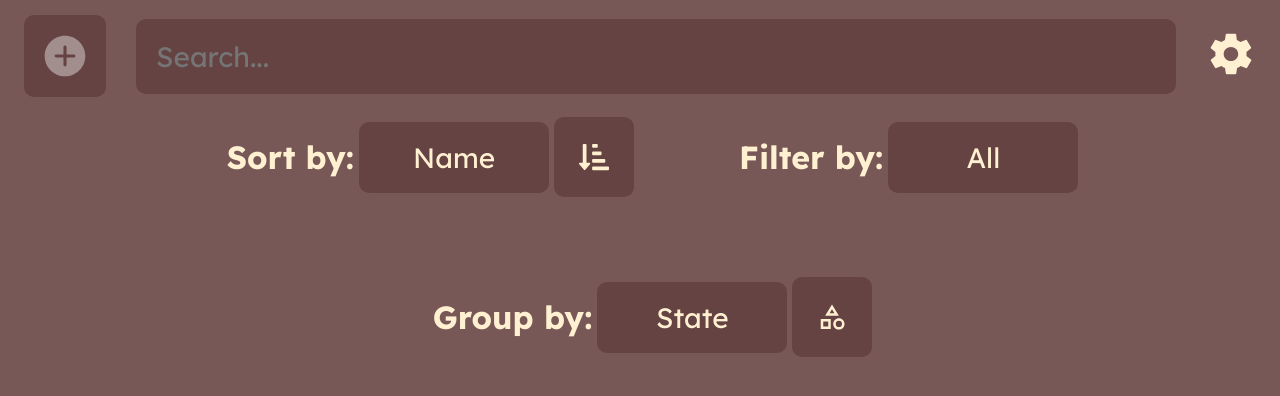
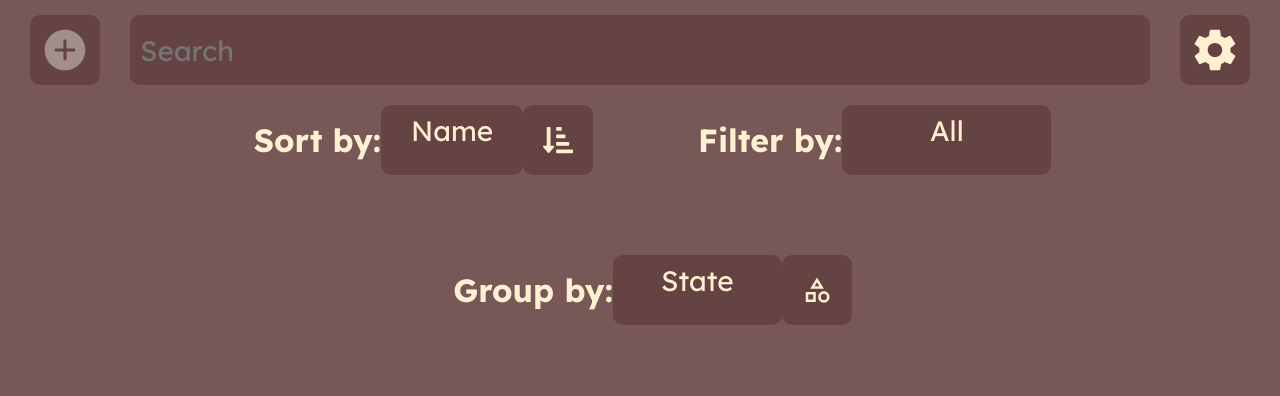
Before and after one commit to BigPeanutFromStudio/GameLog, a React (Vite) app: page / in a window 1280 px wide. Shown: the top 396 px of the page. Built offline with nearby package versions, Linux system fonts and the light colour scheme; a web font is replaced by a local one.

Commit message:
Seperated form imputs into components

```diff
--- a/src/App.tsx
+++ b/src/App.tsx
@@ -11,10 +11,9 @@ import {
 import { useSettingsContext } from './context/SettingsContext';
 import { GlobalStyle } from './components/GlobalStyles.tsx';
 
-// TODO: Add support for custom local images
 // TODO: Better scaling cards (text, ratings, gaps, etc.)
+// TODO: Add vertical scaling for cards
 // TODO: Make it look better for the love of god please sometimes it's an eyesore mate, can you just put a little time into making it consistent bro? (fonts, inputs etc.). Maybe try to make every form element into its own. Vertical not horizontal. Add responsivness.
-// TODO: Fix display not refreshing on importing data
 
 const initialGames = JSON.parse(localStorage.getItem('games') || '[]');
 function App() {
@@ -179,7 +178,7 @@ function App() {
     <GameProvider value={gameContextValue}>
       <GlobalStyle theme={theme} />
       <Wrapper>
-        <Display setSearch={setSearch} games={sortedGames} />
+        <Display search={search} setSearch={setSearch} games={sortedGames} />
       </Wrapper>
     </GameProvider>
   );
--- a/src/components/AddGameForm.tsx
+++ b/src/components/AddGameForm.tsx
@@ -143,6 +143,7 @@ const Wrapper = styled.div`
     position: relative;
     width: 400px;
     height: inherit;
+    margin: 10px;
     background-color: var(--primary-color);
     border-radius: var(--border-radius);
     cursor: pointer;
--- a/src/components/Display.tsx
+++ b/src/components/Display.tsx
@@ -1,17 +1,20 @@
 import styled from 'styled-components';
 import Card from './Card';
-import AddGameBtn from './AddGameBtn';
 import { DisplayProps, game, states } from '../types';
 import { FaSortAmountDownAlt, FaSortAmountDown } from 'react-icons/fa';
 import { MdCategory, MdOutlineCategory } from 'react-icons/md';
-import { IoMdSettings } from 'react-icons/io';
+import { IoIosAddCircle, IoMdSettings } from 'react-icons/io';
 import { useGameContext } from '../context/GameContext';
 import { useSettingsContext } from '../context/SettingsContext';
 import { useState } from 'react';
 import { createPortal } from 'react-dom';
 import SettingsMenu from './SettingsMenu';
+import AddGameForm from './AddGameForm';
+import Button from './UI/Button';
+import Input from './UI/Input';
+import Select from './UI/Select';
 
-const Display = ({ games, setSearch }: DisplayProps) => {
+const Display = ({ games, setSearch, search }: DisplayProps) => {
   const { deleteGame } = useGameContext();
   const {
     filter,
@@ -27,7 +30,12 @@ const Display = ({ games, setSearch }: DisplayProps) => {
     cardScale,
   } = useSettingsContext();
 
-  const [showModal, setShowModal] = useState(false);
+  const [showSettingsModal, setShowSettingsModal] = useState(false);
+  const [showAddGameFormModal, setShowAddGameFormModal] = useState(false);
+
+  const handleShowAddGameFormModal = () => {
+    setShowAddGameFormModal(!showAddGameFormModal);
+  };
 
   const handleSearchChange = (e: React.ChangeEvent<HTMLInputElement>) => {
     setSearch(e.target.value);
@@ -98,92 +106,104 @@ const Display = ({ games, setSearch }: DisplayProps) => {
 
   return (
     <Wrapper $cardWidth={cardScale[0]}>
-      {showModal &&
+      {showAddGameFormModal &&
         createPortal(
-          <SettingsMenu setShowModal={setShowModal} />,
+          <AddGameForm setShowModal={setShowAddGameFormModal} />,
+          document.body
+        )}
+      {showSettingsModal &&
+        createPortal(
+          <SettingsMenu setShowModal={setShowSettingsModal} />,
           document.body
         )}
       <div className='options'>
         <div className='form'>
           <div className='search-bar'>
-            <AddGameBtn />
-            <input
+            <Button
+              icon={
+                <IoIosAddCircle
+                  size={50}
+                  color='rgba(255, 255, 255, 0.4)'
+                  style={{ transform: 'inherit', transition: 'inherit' }}
+                />
+              }
+              onClick={handleShowAddGameFormModal}
+            />
+            <Input
               type='text'
-              placeholder='Search...'
+              placeholder='Search'
               onChange={handleSearchChange}
+              name='search'
+              value={search ?? ''}
+              minWidth='1000px'
             />
-            <div
-              className='settings-icon'
-              onClick={() => setShowModal(!showModal)}
-            >
-              <IoMdSettings size={50} />
-            </div>
+            <Button
+              icon={<IoMdSettings size={50} />}
+              onClick={() => setShowSettingsModal(!showSettingsModal)}
+            />
           </div>
           <div className='below'>
             <div className='sort-filters'>
               <div className='sort-container'>
                 <h1>Sort by:</h1>
-                <select
+                <Select
                   name='sort'
-                  defaultValue={sortMethod}
+                  value={sortMethod}
                   onChange={handleSortChange}
-                >
-                  <optgroup>
-                    <option value='byname'>Name</option>
-                    <option value='byreview'>Rating</option>
-                  </optgroup>
-                </select>
-                <div
-                  className='sort-style'
+                  options={[
+                    { value: 'byname', label: 'Name' },
+                    { value: 'byreview', label: 'Rating' },
+                  ]}
+                />
+                <Button
+                  icon={
+                    isAscending ? (
+                      <FaSortAmountDownAlt size={30} />
+                    ) : (
+                      <FaSortAmountDown size={30} />
+                    )
+                  }
                   onClick={() => setIsAscending(!isAscending)}
-                >
-                  {isAscending ? (
-                    <FaSortAmountDownAlt size={30} />
-                  ) : (
-                    <FaSortAmountDown size={30} />
-                  )}
-                </div>
+                />
               </div>
               <div className='sort-container'>
                 <h1>Filter by:</h1>
-                <select
+                <Select
                   name='state'
-                  defaultValue={filter}
+                  value={filter}
                   onChange={handleFilterChange}
-                >
-                  <optgroup>
-                    <option value='all'>All</option>
-                    {Object.keys(states).map((key, index) => (
-                      <option key={index} value={key}>
-                        {Object.values(states)[index]}
-                      </option>
-                    ))}
-                  </optgroup>
-                </select>
+                  options={
+                    [{ value: 'all', label: 'All' }].concat(
+                      Object.keys(states).map((key, index) => ({
+                        value: key,
+                        label: Object.values(states)[index],
+                      }))
+                    ) ?? []
+                  }
+                />
               </div>
 
               <div className='sort-container'>
                 <h1>Group by:</h1>
-                <select
+                <Select
                   name='categorize'
-                  defaultValue={categorizeBy}
+                  value={categorizeBy}
                   onChange={handleCategorizeByChange}
-                >
-                  <optgroup>
-                    <option value='state'>State</option>
-                    <option value='platform'>Platform</option>
-                  </optgroup>
-                </select>
-                <div
-                  className='sort-style'
+                  options={[
+                    { value: 'state', label: 'State' },
+                    { value: 'platform', label: 'Platform' },
+                  ]}
+                />
+                <Button
+                  icon={
+                    categorize ? (
+                      <MdCategory size={30} />
+                    ) : (
+                      <MdOutlineCategory size={30} />
+                    )
+                  }
                   onClick={() => setCategorize(!categorize)}
-                >
-                  {categorize ? (
-                    <MdCategory size={30} />
-                  ) : (
-                    <MdOutlineCategory size={30} />
-                  )}
-                </div>
+                />
               </div>
             </div>
           </div>
@@ -245,6 +265,7 @@ const Wrapper = styled.div<{ $cardWidth: number }>`
     flex-direction: row;
     align-items: center;
     justify-content: center;
+    margin-bottom: 40px;
   }
   .form {
     width: 100%;
@@ -268,16 +289,6 @@ const Wrapper = styled.div<{ $cardWidth: number }>`
     margin-top: 80px;
   }
 
-  input {
-    all: unset;
-    display: block;
-    background-color: var(--primary-color);
-    min-width: 400px;
-    width: 80%;
-    border-radius: var(--border-radius);
-    padding: 20px;
-    font-size: var(--small-font);
-  }
   .sort-container {
     display: flex;
     flex-direction: row;
@@ -307,17 +318,4 @@ const Wrapper = styled.div<{ $cardWidth: number }>`
   .sort-filters h1 {
     margin-left: 25px;
   }
-  select {
-    all: unset;
-    display: block;
-    background-color: var(--primary-color);
-    width: 150px;
-    text-align: center;
-    border-radius: var(--border-radius);
-    padding: 20px;
-    font-size: var(--small-font);
-    margin-left: 5px;
-    cursor: pointer;
-    user-select: none;
-  }
 `;
--- a/src/components/EditGameForm.tsx
+++ b/src/components/EditGameForm.tsx
@@ -145,6 +145,7 @@ const Wrapper = styled.div`
     position: relative;
     width: 400px;
     height: inherit;
+    margin: 10px;
     background-color: var(--primary-color);
     border-radius: var(--border-radius);
     cursor: pointer;
--- a/src/components/ThemeSettings.tsx
+++ b/src/components/ThemeSettings.tsx
@@ -3,6 +3,7 @@ import { useSettingsContext } from '../context/SettingsContext';
 import { ThemeSettingsProps } from '../types';
 import ScaleButton from './ScaleButton';
 import ThemeTabs from './ThemeTabs';
+import Button from './UI/Button';
 
 const ThemeSettings = ({
   themes,
@@ -124,8 +125,8 @@ const ThemeSettings = ({
           />
           <label>Card Size: </label>
           <ScaleButton cardScale={cardScale} setCardScale={setCardScale} />
-          <button onClick={handleSubmit}>Apply Changes</button>
-          <button onClick={handleSaveTheme}>Save Custom Theme</button>
+          <Button icon={<h1>Apply Changes</h1>} onClick={handleSubmit} />
+          <Button icon={<h1>Save Custom Theme</h1>} onClick={handleSaveTheme} />
         </div>
       </div>
     </Wrapper>
--- /dev/null
+++ b/src/components/UI/Button.tsx
@@ -0,0 +1,36 @@
+import styled from 'styled-components';
+import { ButtonProps } from '../../types';
+
+const Button = ({ icon, onClick }: ButtonProps) => {
+  return (
+    <Wrapper>
+      <div className='container' onClick={onClick}>
+        {icon}
+      </div>
+    </Wrapper>
+  );
+};
+export default Button;
+
+const Wrapper = styled.div`
+  min-width: 50px;
+  min-height: 50px;
+  .container {
+    position: relative;
+    min-width: inherit;
+    min-height: inherit;
+    padding: 10px;
+    background-color: var(--primary-color);
+    border-radius: var(--border-radius);
+    cursor: pointer;
+    display: flex;
+    justify-content: center;
+    align-items: center;
+    transform: scale(1);
+    transition: transform 0.1s ease;
+  }
+  .container:hover {
+    transform: scale(1.05);
+    transition: transform 0.1s ease;
+  }
+`;
--- /dev/null
+++ b/src/components/UI/Input.tsx
@@ -0,0 +1,44 @@
+import styled from 'styled-components';
+import { InputProps } from '../../types';
+
+const Input = ({
+  type,
+  placeholder,
+  value,
+  onChange,
+  name,
+  minWidth,
+}: InputProps) => {
+  return (
+    <Wrapper min_width={minWidth}>
+      <input
+        type={type}
+        name={name}
+        placeholder={placeholder ?? ''}
+        value={value ?? ''}
+        onChange={onChange}
+      />
+    </Wrapper>
+  );
+};
+export default Input;
+
+const Wrapper = styled.div<{ min_width?: string }>`
+  min-height: 50px;
+  min-width: ${(props) => props.min_width ?? '200px'};
+  input {
+    all: unset;
+    background-color: var(--primary-color);
+    min-height: inherit;
+    min-width: inherit;
+    padding: 10px;
+    border-radius: var(--border-radius);
+    font-size: var(--small-font);
+    transition: transform 0.1s ease;
+    cursor: text;
+  }
+  input:hover,
+  input:focus {
+    transform: scale(1.02);
+  }
+`;
--- /dev/null
+++ b/src/components/UI/Select.tsx
@@ -0,0 +1,39 @@
+import styled from 'styled-components';
+import { SelectProps } from '../../types';
+
+const Select = ({ value, onChange, name, minWidth, options }: SelectProps) => {
+  return (
+    <Wrapper min_width={minWidth}>
+      <select name={name} value={value ?? ''} onChange={onChange}>
+        <optgroup>
+          {options.map((option) => (
+            <option key={option.value} value={option.value}>
+              {option.label}
+            </option>
+          ))}
+        </optgroup>
+      </select>
+    </Wrapper>
+  );
+};
+export default Select;
+
+const Wrapper = styled.div<{ min_width?: string }>`
+  min-height: 50px;
+  min-width: ${(props) => props.min_width ?? '100px'};
+  select {
+    all: unset;
+    background-color: var(--primary-color);
+    min-width: inherit;
+    min-height: inherit;
+    text-align: center;
+    border-radius: var(--border-radius);
+    padding: 10px;
+    font-size: var(--small-font);
+    cursor: pointer;
+    user-select: none;
+  }
+  select:hover {
+    transform: scale(1.02);
+  }
+`;
--- a/src/types.ts
+++ b/src/types.ts
@@ -28,6 +28,7 @@ export type CardProps = {
 export type DisplayProps = {
   games: game[];
   setSearch: (search: string | null) => void;
+  search: string | null;
 };
 
 export type NavbarProps = {
@@ -95,3 +96,31 @@ export type GameContextType = {
   saveData: (saveMode: number) => void;
   loadData: (data: string) => void;
 };
+
+export type ButtonProps = {
+  icon: JSX.Element;
+  onClick: () => void;
+};
+
+export type InputProps = {
+  type: string;
+  onChange?: (e: React.ChangeEvent<HTMLInputElement>) => void | null;
+  value?: string;
+  name: string;
+  placeholder?: string;
+  minWidth?: string;
+};
+
+export type Option = {
+  // eslint-disable-next-line @typescript-eslint/no-explicit-any
+  value: any;
+  label: string;
+};
+
+export type SelectProps = {
+  onChange?: (e: React.ChangeEvent<HTMLSelectElement>) => void | null;
+  value?: string;
+  name: string;
+  minWidth?: string;
+  options: Option[];
+};
```
Also changed, not shown: src/components/Card.tsx (+3 -4 lines).
